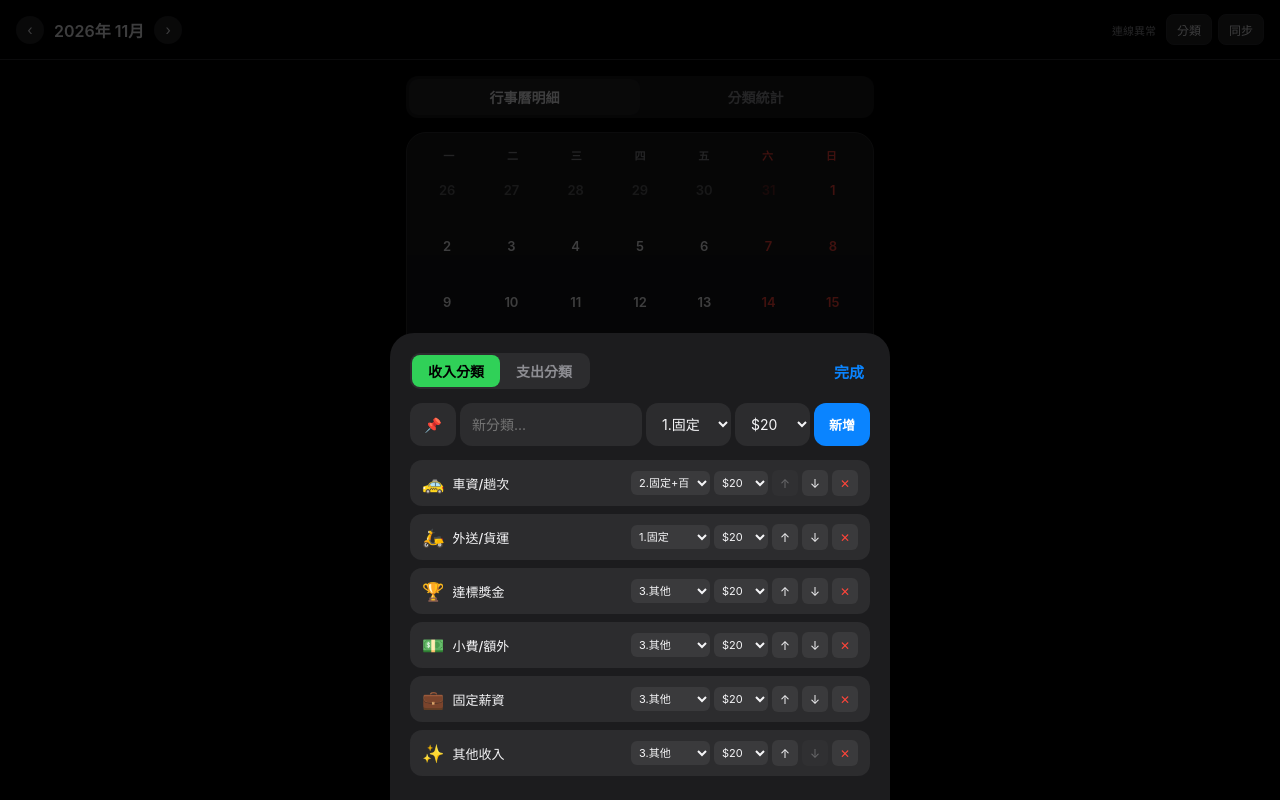
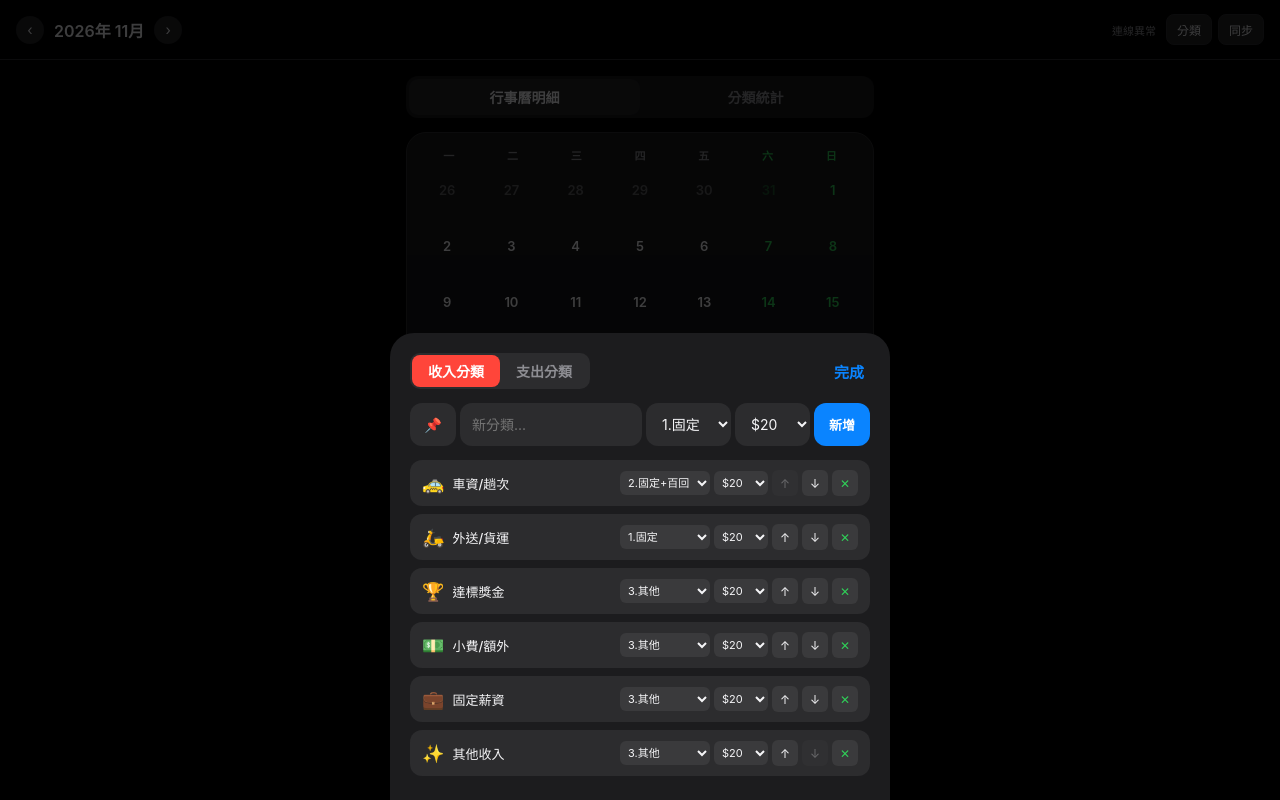
Before and after one commit to wakelaidy-bot/Notemoo-, a plain HTML site: page index.html in a window 1280 px wide. Both pictures are taken after a click on the button "分類". Drawn offline with nearby package versions, Linux system fonts and the light colour scheme.

Commit message:
index.html

```diff
--- a/index.html
+++ b/index.html
@@ -16,8 +16,8 @@
       --text: #F5F5F7;
       --text-muted: #8E8E93;
       --accent: #0A84FF;
-      --income: #30D158;
-      --expense: #FF453A;
+      --income: #FF453A;    /* 依需求改為紅 */
+      --expense: #30D158;   /* 依需求改為綠 */
       --deduct: #FF9F0A;
       --border: #2C2C2E;
     }
@@ -216,7 +216,7 @@
       color: #fff;
     }
     .cal-badge-inc {
-      background: rgba(48, 209, 88, 0.22);
+      background: rgba(255, 69, 58, 0.2);
       color: var(--income);
       font-size: 10px;
       font-weight: 700;
@@ -427,8 +427,8 @@
       font-size: 14px;
       font-weight: 600;
     }
-    .type-toggle button.active-exp { background: var(--expense); color: #fff; }
-    .type-toggle button.active-inc { background: var(--income); color: #000; }
+    .type-toggle button.active-exp { background: var(--expense); color: #000; }
+    .type-toggle button.active-inc { background: var(--income); color: #fff; }
 
     .amount-input-box {
       background: #2C2C2E;
@@ -475,13 +475,13 @@
     }
     .calc-btn.selected {
       border-color: var(--income);
-      background: rgba(48, 209, 88, 0.15);
+      background: rgba(255, 69, 58, 0.15);
       color: var(--income);
     }
     .calc-preview {
       font-size: 12px;
       color: var(--income);
-      background: rgba(48, 209, 88, 0.08);
+      background: rgba(255, 69, 58, 0.08);
       padding: 8px 12px;
       border-radius: 8px;
       display: flex;
@@ -652,7 +652,8 @@
         <span id="selectedDateTitle">2026年11月18日</span>
       </div>
       <div class="day-summary-stats">
-        <span class="inc-color" id="dayTotalIncome">總收入: $0</span>
+        <span class="inc-color" id="dayTotalIncome">當日收入: $0</span>
+        <span class="deduct-color" id="dayTotalDeduction" style="margin-left:8px;">當日回金: $0</span>
       </div>
     </div>
 
@@ -707,7 +708,7 @@
       <button style="background:none; border:none; color:var(--text-muted); font-size:15px;" onclick="closeModal()">取消</button>
     </div>
 
-    <!-- 項目分類移至輸入總金額上方 -->
+    <!-- 項目分類選擇 -->
     <div class="cat-grid" id="categoryGrid"></div>
 
     <div class="amount-input-box">
@@ -797,27 +798,27 @@
 
   const DEFAULT_CATEGORIES = {
     income: [
-      { id: 'fare', name: '車資/趟次', icon: '🚕', color: '#30D158', defaultCalc: 'opt2', fixedReturn: 20 },
-      { id: 'delivery', name: '外送/貨運', icon: '🛵', color: '#32D74B', defaultCalc: 'opt1', fixedReturn: 20 },
+      { id: 'fare', name: '車資/趟次', icon: '🚕', color: '#FF453A', defaultCalc: 'opt2', fixedReturn: 20 },
+      { id: 'delivery', name: '外送/貨運', icon: '🛵', color: '#FF6961', defaultCalc: 'opt1', fixedReturn: 20 },
       { id: 'bonus', name: '達標獎金', icon: '🏆', color: '#FFD60A', defaultCalc: 'opt3', fixedReturn: 20 },
-      { id: 'tip', name: '小費/額外', icon: '💵', color: '#64D2FF', defaultCalc: 'opt3', fixedReturn: 20 },
+      { id: 'tip', name: '小費/額外', icon: '💵', color: '#BF5AF2', defaultCalc: 'opt3', fixedReturn: 20 },
       { id: 'salary', name: '固定薪資', icon: '💼', color: '#0A84FF', defaultCalc: 'opt3', fixedReturn: 20 },
-      { id: 'other_inc', name: '其他收入', icon: '✨', color: '#BF5AF2', defaultCalc: 'opt3', fixedReturn: 20 }
+      { id: 'other_inc', name: '其他收入', icon: '✨', color: '#AC8E68', defaultCalc: 'opt3', fixedReturn: 20 }
     ],
     expense: [
       { id: 'deduct_fee', name: '回金', icon: '🔄', color: '#FF9F0A', defaultCalc: 'opt3', fixedReturn: 20 },
-      { id: 'fuel', name: '加油/充電', icon: '⛽', color: '#FF453A', defaultCalc: 'opt3', fixedReturn: 20 },
-      { id: 'food', name: '餐飲補給', icon: '🍱', color: '#FF9F0A', defaultCalc: 'opt3', fixedReturn: 20 },
-      { id: 'maint', name: '保養維修', icon: '🔧', color: '#FFD60A', defaultCalc: 'opt3', fixedReturn: 20 },
-      { id: 'toll', name: '停車/過路', icon: '🅿️', color: '#64D2FF', defaultCalc: 'opt3', fixedReturn: 20 },
-      { id: 'comm', name: '通訊/平台', icon: '📱', color: '#BF5AF2', defaultCalc: 'opt3', fixedReturn: 20 },
-      { id: 'tax', name: '保險/稅金', icon: '📄', color: '#5E5CE6', defaultCalc: 'opt3', fixedReturn: 20 },
+      { id: 'fuel', name: '加油/充電', icon: '⛽', color: '#30D158', defaultCalc: 'opt3', fixedReturn: 20 },
+      { id: 'food', name: '餐飲補給', icon: '🍱', color: '#32D74B', defaultCalc: 'opt3', fixedReturn: 20 },
+      { id: 'maint', name: '保養維修', icon: '🔧', color: '#64D2FF', defaultCalc: 'opt3', fixedReturn: 20 },
+      { id: 'toll', name: '停車/過路', icon: '🅿️', color: '#5E5CE6', defaultCalc: 'opt3', fixedReturn: 20 },
+      { id: 'comm', name: '通訊/平台', icon: '📱', color: '#FFD60A', defaultCalc: 'opt3', fixedReturn: 20 },
+      { id: 'tax', name: '保險/稅金', icon: '📄', color: '#BF5AF2', defaultCalc: 'opt3', fixedReturn: 20 },
       { id: 'life', name: '日常雜支', icon: '🛒', color: '#AC8E68', defaultCalc: 'opt3', fixedReturn: 20 },
       { id: 'other_exp', name: '其他支出', icon: '📦', color: '#8E8E93', defaultCalc: 'opt3', fixedReturn: 20 }
     ]
   };
 
-  const PALETTE = ['#30D158', '#0A84FF', '#FF9F0A', '#FF453A', '#BF5AF2', '#64D2FF', '#FFD60A', '#AC8E68', '#5E5CE6'];
+  const PALETTE = ['#FF453A', '#FF6961', '#FF9F0A', '#FFD60A', '#30D158', '#32D74B', '#0A84FF', '#64D2FF', '#BF5AF2'];
   const FIXED_RETURN_OPTIONS = [0, 10, 20, 30, 40, 50, 60, 70, 80, 90, 100];
 
   let categories = JSON.parse(localStorage.getItem('driver_categories_v1')) || DEFAULT_CATEGORIES;
@@ -909,7 +910,7 @@
     const net = inc - exp;
 
     document.getElementById('netAmount').textContent = `${net < 0 ? '-' : ''}$${Math.abs(net).toLocaleString()}`;
-    document.getElementById('netAmount').style.color = net >= 0 ? 'var(--text)' : 'var(--expense)';
+    document.getElementById('netAmount').style.color = net >= 0 ? 'var(--text)' : 'var(--income)';
     document.getElementById('totalIncome').textContent = `$${inc.toLocaleString()}`;
     document.getElementById('totalExpense').textContent = `$${exp.toLocaleString()}`;
     document.getElementById('totalDeduction').textContent = `$${totalDeduction.toLocaleString()}`;
@@ -932,7 +933,7 @@
     });
 
     const firstDayOfMonth = new Date(currentYear, currentMonth, 1);
-    const startWeekday = (firstDayOfMonth.getDay() + 6) % 7; // 週一=0 ... 週日=6
+    const startWeekday = (firstDayOfMonth.getDay() + 6) % 7;
     const startDate = new Date(currentYear, currentMonth, 1 - startWeekday);
     const todayStr = formatDateYMD(new Date());
 
@@ -969,13 +970,18 @@
       .sort((a, b) => b.id - a.id);
 
     let dayInc = 0;
+    let dayDeduct = 0;
     dayList.forEach(t => {
       if (t.type === 'income') {
         dayInc += t.amount;
+        dayDeduct += (t.deduction || 0);
+      } else if (t.category === 'deduct_fee') {
+        dayDeduct += t.amount;
       }
     });
 
-    document.getElementById('dayTotalIncome').textContent = `總收入: $${dayInc.toLocaleString()}`;
+    document.getElementById('dayTotalIncome').textContent = `當日收入: $${dayInc.toLocaleString()}`;
+    document.getElementById('dayTotalDeduction').textContent = `當日回金: $${dayDeduct.toLocaleString()}`;
 
     const container = document.getElementById('listView');
     if (dayList.length === 0) {
@@ -986,6 +992,7 @@
     container.innerHTML = dayList.map(t => {
       const cat = findCategoryInfo(t.type, t.category);
       const sign = t.type === 'income' ? '+' : '-';
+      // 收入顯示紅色(inc-color)，支出顯示綠色(exp-color)
       const colorClass = t.type === 'income' ? 'inc-color' : 'exp-color';
       const deductBadge = (t.type === 'income' && t.deduction > 0)
         ? `<span class="tx-deduct-sub">回金: $${t.deduction.toLocaleString()}</span>`
@@ -1019,7 +1026,6 @@
     const totals = {};
     const counts = {};
     let grandTotal = 0;
-    let totalCount = filtered.length;
 
     filtered.forEach(t => {
       totals[t.category] = (totals[t.category] || 0) + t.amount;
@@ -1039,7 +1045,7 @@
         colors.push(cat.color || '#0A84FF');
         const pct = grandTotal > 0 ? ((totals[cat.id] / grandTotal) * 100).toFixed(1) : 0;
         const count = counts[cat.id] || 0;
-        breakdownItems.push({ ...cat, amount: totals[cat.id], pct, count, totalCount });
+        breakdownItems.push({ ...cat, amount: totals[cat.id], pct, count });
         delete totals[cat.id];
         delete counts[cat.id];
       }
@@ -1051,7 +1057,7 @@
       labels.push('其他歷史分類');
       data.push(totals[unknownId]);
       colors.push('#8E8E93');
-      breakdownItems.push({ name: '其他歷史分類', icon: '📝', amount: totals[unknownId], pct, count, totalCount });
+      breakdownItems.push({ name: '其他歷史分類', icon: '📝', amount: totals[unknownId], pct, count });
     });
 
     breakdownItems.sort((a, b) => b.amount - a.amount);
@@ -1064,21 +1070,18 @@
     } else {
       htmlContent = breakdownItems.map(item => `
         <div class="stat-row">
-          <div>${item.icon} ${escapeHTML(item.name)} <span style="color:var(--text-muted); font-size:12px;">(${item.pct}% · ${item.count}/${item.totalCount}筆)</span></div>
+          <div>${item.icon} ${escapeHTML(item.name)} <span style="color:var(--text-muted); font-size:12px;">(${item.pct}% · ${item.count}筆)</span></div>
           <strong style="font-variant-numeric: tabular-nums;">$${item.amount.toLocaleString()}</strong>
         </div>
       `).join('');
     }
 
-    // 若切換至支出統計，額外新增「分類回金類別統計區塊」（包含固定回金、百回、其他等共幾個多少錢）
     if (chartMode === 'expense') {
       let fixedReturnCount = 0, fixedReturnTotal = 0;
       let percentReturnCount = 0, percentReturnTotal = 0;
       let otherDeductCount = 0, otherDeductTotal = 0;
 
-      // 檢查本月所有收入項目的回金拆解紀錄
       list.filter(t => t.type === 'income').forEach(t => {
-        let rawAmount = t.rawAmount !== undefined ? t.rawAmount : (t.amount + (t.deduction || 0));
         let mode = t.calcMode;
         let ded = t.deduction || 0;
 
@@ -1087,7 +1090,8 @@
             fixedReturnCount += 1;
             fixedReturnTotal += ded;
           } else if (mode === 'opt2') {
-            // opt2 固定+百回：其中包含固定回金部分與百回部分
+            // 偵錯修正：opt2 (固定+百回) 扣款包含「固定回金部分」與「百回比例部分」
+            // 應正確歸類，而不是讓固定回金錯誤多算 1 筆。
             let fixedRetVal = t.fixedReturn !== undefined ? t.fixedReturn : 20;
             let percentDeduct = ded - fixedRetVal;
             if (fixedRetVal > 0) {
@@ -1105,7 +1109,6 @@
         }
       });
 
-      // 同時也納入一般支出分類中屬於回金或扣款的項目
       filtered.forEach(t => {
         if (t.category === 'deduct_fee') {
           fixedReturnCount += 1;
@@ -1447,7 +1450,7 @@
           ${manageCatType === 'income' ? `
             <select class="manage-select" onchange="updateCatDefaultCalc(${idx}, this.value)">
               <option value="opt1" ${cat.defaultCalc === 'opt1' ? 'selected' : ''}>1.固定</option>
-              <option value="opt2" ${cat.defaultCalc === 'opt2' ? 'selected' : ''}>2.固定+百</option>
+              <option value="opt2" ${cat.defaultCalc === 'opt2' ? 'selected' : ''}>2.固定+百回</option>
               <option value="opt3" ${cat.defaultCalc === 'opt3' ? 'selected' : ''}>3.其他</option>
             </select>
             <select class="manage-select" onchange="updateCatFixedReturn(${idx}, this.value)">
```
